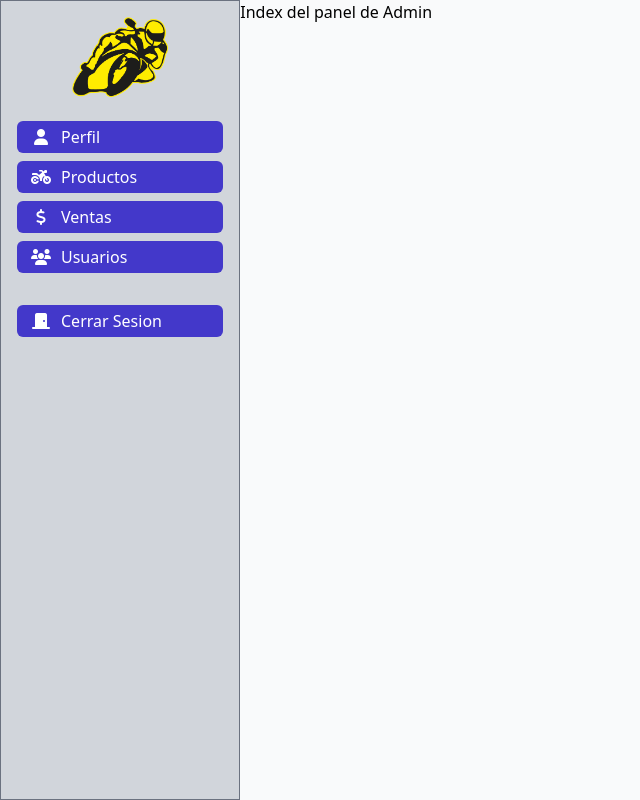
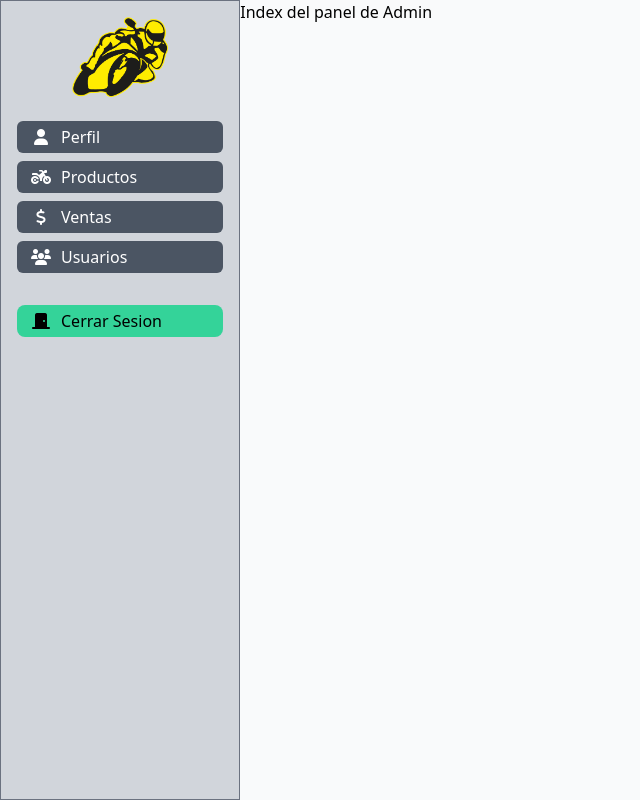
Before and after one commit to DavidSaavedra11/concessionarie, a React (Create React App) app in the folder OneDrive/Escritorio/Daviid/Programacion MinTic UdeA/Ciclo 3/Concesionario/: page /admin in a window 1280 px wide. Shown: the whole page, without its empty margins (0-640 px from the left). Built offline with nearby package versions, Linux system fonts and the light colour scheme.

Commit message:
agregando hook de useActiveRoute para el Sidebar

```diff
--- a/OneDrive/Escritorio/Daviid/Programacion MinTic UdeA/Ciclo 3/Concesionario/src/components/Sidebar.jsx
+++ b/OneDrive/Escritorio/Daviid/Programacion MinTic UdeA/Ciclo 3/Concesionario/src/components/Sidebar.jsx
@@ -1,37 +1,50 @@
-import React from 'react'
-import ImagenLogo from 'components/ImagenLogo'
-import { Link } from 'react-router-dom';
-
+import React, { useState } from "react";
+import ImagenLogo from "components/ImagenLogo";
+import { Link, useLocation } from "react-router-dom";
+import { useEffect } from "react";
+import useActiveRoute from "hooks/useActiveRoute";
 
 const Sidebar = () => {
   return (
-            <nav className='hidden md:flex md:w-72  border border-gray-500 h-full  flex-col bg-gray-300 p-4' >
-                <Link to='/admin'>
-                    <ImagenLogo/>
+    <nav className="hidden md:flex md:w-72  border border-gray-500 h-full  flex-col bg-gray-300 p-4">
+      <Link to="/admin">
+        <ImagenLogo />
       </Link>
 
-                <div className='my-4'>
-                <Ruta icono ='fas fa-user' ruta='/admin/perfil' nombre='Perfil'/>
-                <Ruta icono ='fas fa-motorcycle' ruta='/admin/productos' nombre='Productos'/>
-                <Ruta icono ='fas fa-dollar-sign' ruta='/admin/ventas' nombre='Ventas'/>
-                <Ruta icono ='fas fa-users' ruta='/admin/usuarios' nombre='Usuarios'/>
+      <div className="my-4">
+        <Ruta icono="fas fa-user" ruta="/admin/perfil" nombre="Perfil" />
+        <Ruta
+          icono="fas fa-motorcycle"
+          ruta="/admin/productos"
+          nombre="Productos"
+        />
+        <Ruta icono="fas fa-dollar-sign" ruta="/admin/ventas" nombre="Ventas" />
+        <Ruta icono="fas fa-users" ruta="/admin/usuarios" nombre="Usuarios" />
       </div>
+      <button
+        className={`p-1 my-2  bg-green-400 hover:bg-green-700 flex w-full items-center text-black  rounded-lg `}
+      >
+        <i className={`fas fa-door-closed w-10`} />
+        Cerrar Sesion
+      </button>
+    </nav>
+  );
+};
 
-                <Ruta icono ='fas fa-door-closed' ruta='/admin' nombre='Cerrar Sesion'/>
-            </nav>
-    )
-}
-
-const Ruta = ({icono,ruta,nombre}) => {
+const Ruta = ({ icono, ruta, nombre }) => {
+  const isActive = useActiveRoute(ruta);
   return (
     <Link to={ruta}>
-            <button className='p-1 my-2  bg-indigo-700 hover:bg-indigo-900 flex w-full items-center text-white rounded-md '>
-                <i className={`${icono} w-10`}/>
+      <button
+        className={`p-1 my-2  bg-${
+          isActive ? "indigo" : "gray"
+        }-600 hover:bg-indigo-700 flex w-full items-center text-white rounded-md `}
+      >
+        <i className={`${icono} w-10`} />
         {nombre}
       </button>
     </Link>
-    )
-}
-
+  );
+};
 
 export default Sidebar;
--- /dev/null
+++ b/OneDrive/Escritorio/Daviid/Programacion MinTic UdeA/Ciclo 3/Concesionario/src/hooks/useActiveRoute.js
@@ -0,0 +1,20 @@
+import React, { useEffect, useState } from "react";
+import { useLocation } from "react-router";
+
+const useActiveRoute = (ruta) => {
+  const location = useLocation();
+  const [isActive, setIsActive] = useState(false);
+
+  useEffect(() => {
+    console.log(location, ruta);
+    if (location.pathname.includes(ruta)) {
+      setIsActive(true);
+    } else {
+      setIsActive(false);
+    }
+  }, [location, ruta]);
+
+  return isActive;
+};
+
+export default useActiveRoute;
```
Also changed, not shown: 1 other file (tests, documents, lock files or other folders). Lines whose indentation alone changed are shown as unchanged.
